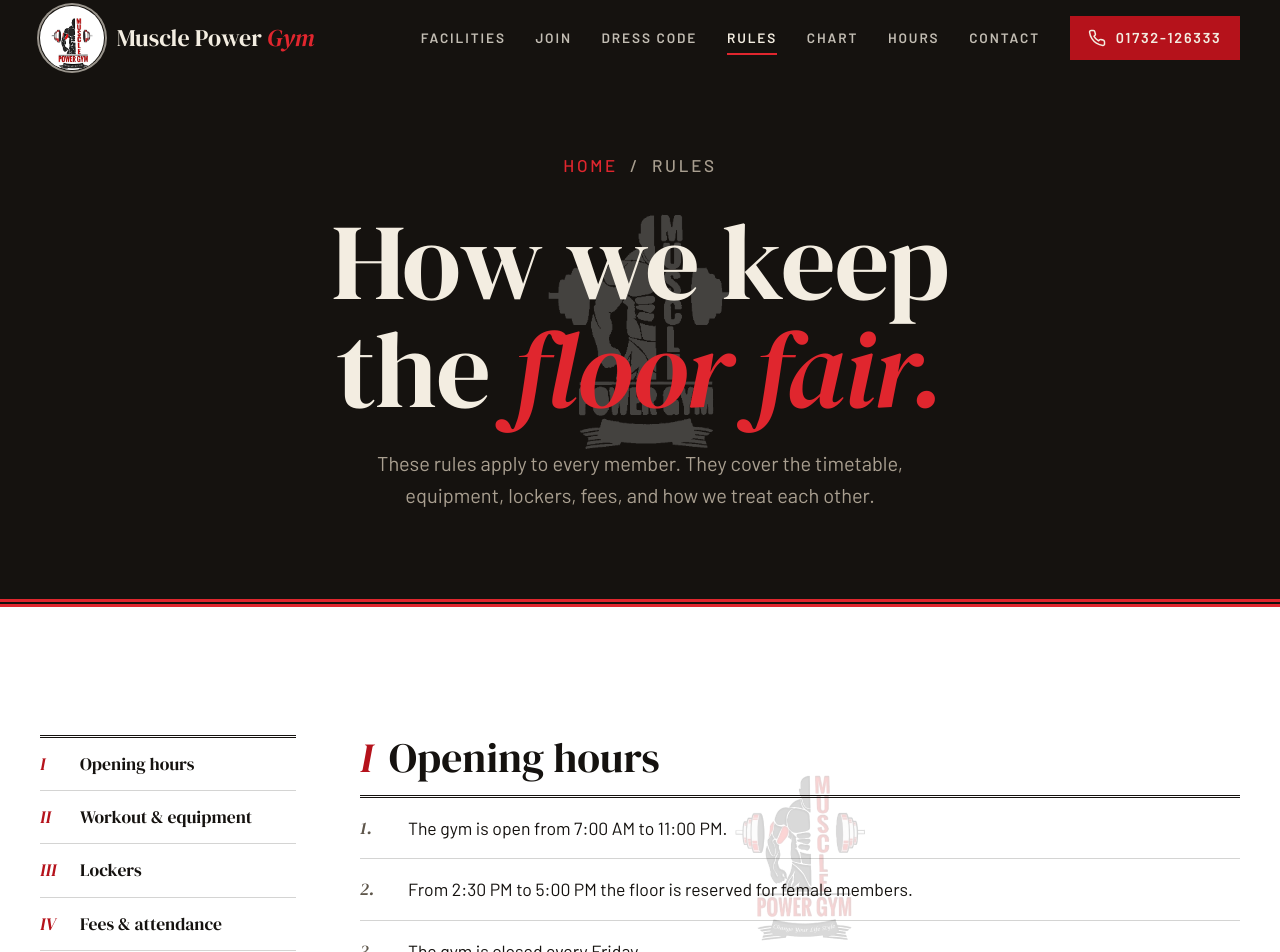
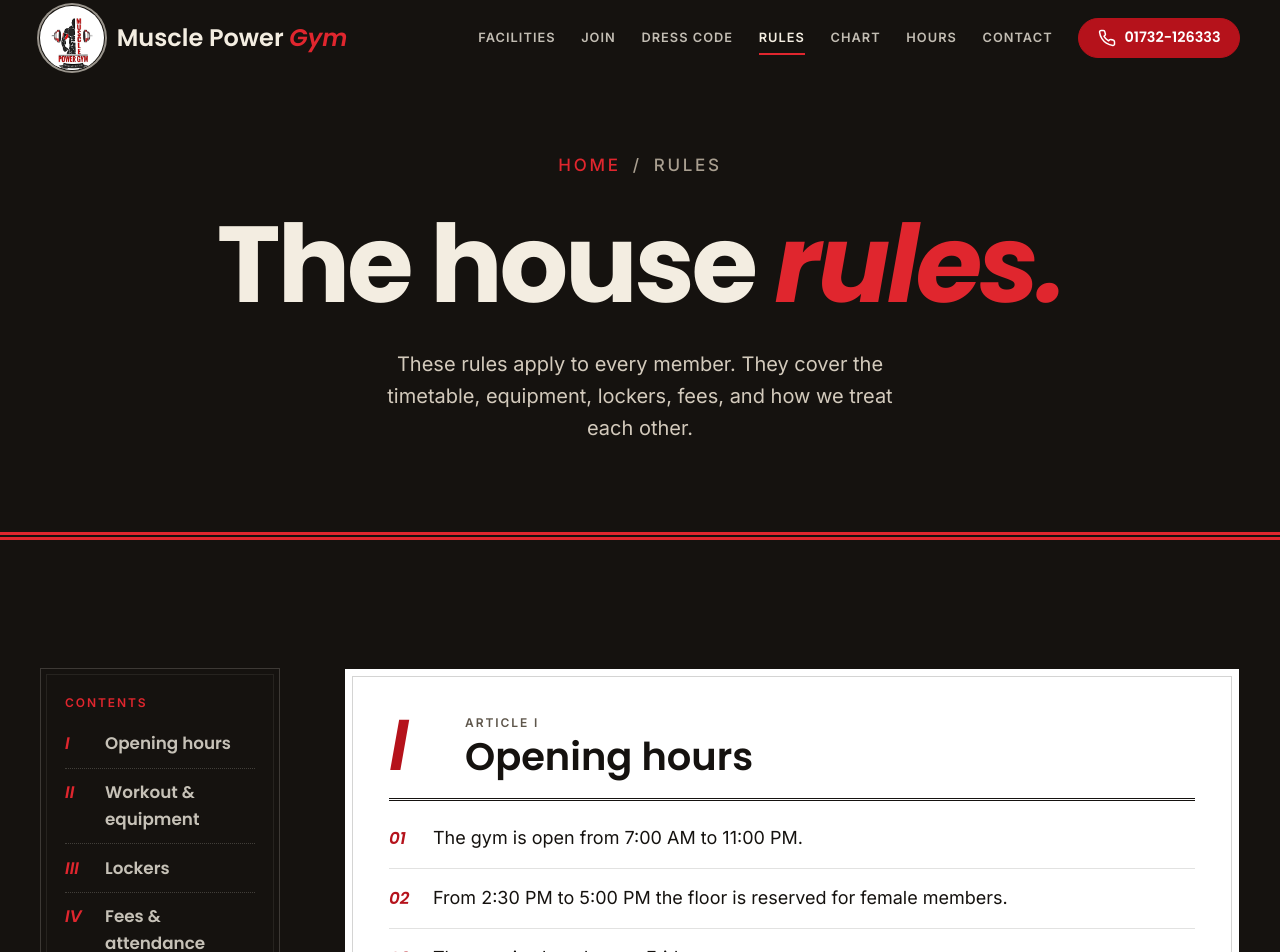
Before and after one commit to KamrulHasaanAnanda/muscle-power-gym, a React (Vite) app: page /rules in a window 1280 px wide. Shown: the top 952 px of the page. Built offline with nearby package versions, Linux system fonts and the light colour scheme.

Commit message:
Refactor styles and update typography for improved design consistency. Replaced font families in CSS and HTML, adjusted button styles, and enhanced layout elements. Updated the Rules page structure for better readability and added a contents section for navigation.

```diff
--- a/index.html
+++ b/index.html
@@ -13,7 +13,7 @@
     <link rel="preconnect" href="https://fonts.googleapis.com" />
     <link rel="preconnect" href="https://fonts.gstatic.com" crossorigin />
     <link
-      href="https://fonts.googleapis.com/css2?family=DM+Serif+Display:ital@0;1&family=Barlow:wght@400;500;600;700&family=Noto+Sans+Bengali:wght@500;700&display=swap"
+      href="https://fonts.googleapis.com/css2?family=Inter:wght@400;500;600;700&family=Poppins:ital,wght@0,500;0,600;0,700;0,800;1,600;1,700&family=Noto+Sans+Bengali:wght@500;700&display=swap"
       rel="stylesheet"
     />
   </head>
--- a/src/App.css
+++ b/src/App.css
@@ -23,16 +23,16 @@
 }
 
 .display {
-  font-family: var(--serif);
-  font-weight: 400;
-  line-height: 1;
-  letter-spacing: -0.01em;
-  font-size: clamp(2.5rem, 6vw, 4.75rem);
+  font-family: var(--heading);
+  font-weight: 700;
+  line-height: 1.08;
+  letter-spacing: -0.03em;
+  font-size: clamp(2.25rem, 5.5vw, 4.25rem);
 }
 
 .display span {
   font-style: italic;
-  font-weight: 400;
+  font-weight: 700;
   color: var(--red);
 }
 
@@ -126,26 +126,36 @@
   display: inline-flex;
   align-items: center;
   justify-content: center;
-  gap: 0.6rem;
-  padding: 0.85rem 1.5rem;
-  border: 1px solid var(--red);
+  gap: 0.55rem;
+  padding: 0.8rem 1.5rem;
+  border: 1.5px solid var(--red);
+  border-radius: 999px;
   background: var(--red);
-  color: var(--cream);
-  font-family: var(--label);
-  font-weight: 600;
-  font-size: 0.95rem;
-  letter-spacing: 0.12em;
-  text-transform: uppercase;
+  color: var(--white);
+  font-family: var(--heading);
+  font-weight: 600;
+  font-size: 0.98rem;
+  line-height: 1.2;
   text-decoration: none;
-  outline: 1px solid rgba(243, 237, 225, 0.45);
-  outline-offset: -5px;
+  white-space: nowrap;
   cursor: pointer;
-  transition: background 0.2s, border-color 0.2s, color 0.2s;
+  box-shadow: 0 8px 20px -10px rgba(181, 18, 27, 0.75);
+  transition: background 0.2s, border-color 0.2s, color 0.2s, transform 0.2s, box-shadow 0.2s;
+}
+
+.btn svg {
+  flex: none;
 }
 
 .btn:hover {
   background: var(--red-dark);
   border-color: var(--red-dark);
+  transform: translateY(-1px);
+  box-shadow: 0 12px 24px -10px rgba(181, 18, 27, 0.85);
+}
+
+.btn:active {
+  transform: translateY(0);
 }
 
 .btn:focus-visible {
@@ -154,12 +164,12 @@
 }
 
 .btn-lg {
-  padding: 1.15rem 2rem;
-  font-size: 1rem;
+  padding: 1rem 1.9rem;
+  font-size: 1.05rem;
 }
 
 .btn-sm {
-  padding: 0.6rem 1.1rem;
+  padding: 0.6rem 1.15rem;
   font-size: 0.9rem;
 }
 
@@ -167,28 +177,33 @@
   background: transparent;
   border-color: currentColor;
   color: var(--text);
-  outline-color: transparent;
+  box-shadow: none;
 }
 
 .btn-ghost:hover {
   background: var(--text);
   border-color: var(--text);
   color: var(--bg);
+  box-shadow: none;
 }
 
 .hero .btn-ghost {
-  color: var(--cream);
+  color: var(--white);
+  border-color: rgba(255, 255, 255, 0.55);
+  background: rgba(255, 255, 255, 0.06);
+  backdrop-filter: blur(6px);
 }
 
 .hero .btn-ghost:hover {
-  background: var(--cream);
-  border-color: var(--cream);
+  background: var(--white);
+  border-color: var(--white);
   color: var(--ink);
 }
 
 .btn-dark {
   background: var(--ink);
   border-color: var(--ink);
+  box-shadow: none;
 }
 
 .btn-dark:hover {
@@ -300,9 +315,10 @@
 }
 
 .brand-name {
-  font-family: var(--serif);
+  font-family: var(--heading);
   font-size: 1.5rem;
   line-height: 1;
+  font-weight: 600;
 }
 
 .brand-name em {
@@ -312,16 +328,17 @@
 #site-nav {
   display: flex;
   align-items: center;
-  gap: 1.85rem;
+  gap: 1.6rem;
 }
 
 #site-nav a:not(.btn) {
   position: relative;
-  font-size: 0.85rem;
-  font-weight: 600;
-  letter-spacing: 0.14em;
+  font-size: 0.8rem;
+  font-weight: 600;
+  letter-spacing: 0.08em;
   text-transform: uppercase;
   text-decoration: none;
+  white-space: nowrap;
   color: rgba(243, 237, 225, 0.78);
   transition: color 0.15s;
 }
@@ -350,7 +367,11 @@
 }
 
 .nav-cta {
-  outline-color: transparent;
+  box-shadow: none;
+}
+
+.brand-name {
+  white-space: nowrap;
 }
 
 .menu-btn {
@@ -388,7 +409,7 @@
   transform: translateY(-0.3rem) rotate(-45deg);
 }
 
-@media (max-width: 1000px) {
+@media (max-width: 1100px) {
   .menu-btn {
     display: block;
   }
@@ -488,9 +509,9 @@
 }
 
 .hero h1 {
-  font-size: clamp(3.25rem, 9.5vw, 8rem);
-  font-weight: 400;
-  line-height: 0.95;
+  font-size: clamp(2.75rem, 8.5vw, 7rem);
+  font-weight: 800;
+  line-height: 1.02;
   margin-bottom: 1.75rem;
 }
 
@@ -539,9 +560,9 @@
 }
 
 .hero-bar strong {
-  font-family: var(--serif);
+  font-family: var(--heading);
   font-size: 1.35rem;
-  font-weight: 400;
+  font-weight: 600;
   line-height: 1.35;
 }
 
@@ -611,12 +632,13 @@
 }
 
 .facilities-side .lead {
-  font-family: var(--serif);
+  font-family: var(--heading);
   font-style: italic;
   font-size: clamp(1.25rem, 2vw, 1.5rem);
   line-height: 1.45;
   color: var(--text);
   margin-bottom: 2rem;
+  font-weight: 600;
 }
 
 .features {
@@ -646,8 +668,8 @@
 }
 
 .features h3 {
-  font-family: var(--serif);
-  font-weight: 400;
+  font-family: var(--heading);
+  font-weight: 600;
   font-size: 1.5rem;
   line-height: 1.2;
   margin-bottom: 0.25rem;
@@ -689,9 +711,9 @@
 
 .step-num {
   display: block;
-  font-family: var(--serif);
+  font-family: var(--heading);
   font-style: italic;
-  font-weight: 400;
+  font-weight: 600;
   font-size: clamp(4.5rem, 8vw, 6.5rem);
   line-height: 1;
   color: var(--red-bright);
@@ -699,8 +721,8 @@
 }
 
 .steps h3 {
-  font-family: var(--serif);
-  font-weight: 400;
+  font-family: var(--heading);
+  font-weight: 600;
   font-size: 1.75rem;
   margin-bottom: 0.6rem;
 }
@@ -753,9 +775,9 @@
 }
 
 .guide-num {
-  font-family: var(--serif);
+  font-family: var(--heading);
   font-style: italic;
-  font-weight: 400;
+  font-weight: 600;
   font-size: 3.5rem;
   line-height: 1;
   color: var(--red);
@@ -772,8 +794,8 @@
 }
 
 .guide h3 {
-  font-family: var(--serif);
-  font-weight: 400;
+  font-family: var(--heading);
+  font-weight: 600;
   font-size: clamp(1.85rem, 3.5vw, 2.5rem);
   line-height: 1.05;
   margin-bottom: 0.6rem;
@@ -855,8 +877,9 @@
   gap: 0.75rem;
   padding: 0.8rem 0.75rem;
   border-bottom: 1px solid var(--line);
-  font-family: var(--serif);
+  font-family: var(--heading);
   font-size: 1.25rem;
+  font-weight: 600;
 }
 
 .days li:last-child {
@@ -922,8 +945,8 @@
 }
 
 .visit-note strong {
-  font-family: var(--serif);
-  font-weight: 400;
+  font-family: var(--heading);
+  font-weight: 600;
   font-style: italic;
   color: var(--text);
 }
@@ -943,8 +966,8 @@
 }
 
 .visit-address h3 {
-  font-family: var(--serif);
-  font-weight: 400;
+  font-family: var(--heading);
+  font-weight: 600;
   font-size: 1.35rem;
 }
 
@@ -1007,17 +1030,18 @@
 }
 
 .contact-card h3 {
-  font-family: var(--serif);
-  font-weight: 400;
+  font-family: var(--heading);
+  font-weight: 600;
   font-size: 2rem;
   line-height: 1.1;
 }
 
 .contact-sub {
-  font-family: var(--serif);
+  font-family: var(--heading);
   font-style: italic;
   color: #a99f90;
   margin: 0.35rem 0 1.75rem;
+  font-weight: 600;
 }
 
 .contact-phones {
@@ -1044,10 +1068,11 @@
 
 .contact-phones span {
   flex: 1;
-  font-family: var(--serif);
+  font-family: var(--heading);
   font-size: clamp(1.6rem, 3vw, 2.1rem);
   line-height: 1;
   font-variant-numeric: tabular-nums;
+  font-weight: 600;
 }
 
 .contact-phones a > svg:last-child {
@@ -1104,17 +1129,18 @@
 }
 
 .form h3 {
-  font-family: var(--serif);
-  font-weight: 400;
+  font-family: var(--heading);
+  font-weight: 600;
   font-size: 2rem;
   line-height: 1.1;
 }
 
 .form-sub {
-  font-family: var(--serif);
+  font-family: var(--heading);
   font-style: italic;
   color: #5e564b;
   margin: 0.35rem 0 1.75rem;
+  font-weight: 600;
 }
 
 .form-row {
@@ -1199,12 +1225,12 @@
 
 .page-hero .display {
   font-size: clamp(3rem, 8.5vw, 6.75rem);
-  font-weight: 400;
+  font-weight: 700;
   margin-bottom: 1.5rem;
 }
 
 .page-hero .lead {
-  color: #a99f90;
+  color: #d3cabc;
   margin-inline: auto;
 }
 
@@ -1242,8 +1268,8 @@
   gap: 0.35rem;
   width: fit-content;
   margin: 4rem auto 0;
-  font-family: var(--serif);
-  font-weight: 400;
+  font-family: var(--heading);
+  font-weight: 600;
   font-size: clamp(1.6rem, 3vw, 2.25rem);
   text-decoration: none;
 }
@@ -1291,17 +1317,17 @@
 
 .kit-num {
   display: block;
-  font-family: var(--serif);
+  font-family: var(--heading);
   font-style: italic;
-  font-weight: 400;
+  font-weight: 600;
   font-size: 1.15rem;
   color: var(--red);
   margin-bottom: 0.5rem;
 }
 
 .kit h3 {
-  font-family: var(--serif);
-  font-weight: 400;
+  font-family: var(--heading);
+  font-weight: 600;
   font-size: 1.75rem;
   line-height: 1.1;
   margin-bottom: 0.75rem;
@@ -1330,8 +1356,8 @@
 
 .notice strong {
   display: block;
-  font-family: var(--serif);
-  font-weight: 400;
+  font-family: var(--heading);
+  font-weight: 600;
   font-size: clamp(1.5rem, 3vw, 2.15rem);
   line-height: 1.15;
   margin-bottom: 0.85rem;
@@ -1356,10 +1382,14 @@
 
 /* Rules */
 
+.rules-section {
+  --bg: var(--ink);
+}
+
 .rules {
   display: grid;
-  grid-template-columns: 16rem 1fr;
-  gap: clamp(2rem, 5vw, 4.5rem);
+  grid-template-columns: 15rem 1fr;
+  gap: clamp(2rem, 5vw, 4rem);
   align-items: start;
 }
 
@@ -1368,21 +1398,34 @@
   top: 6.5rem;
   display: flex;
   flex-direction: column;
-  border-top: 3px double var(--ink);
-  border-bottom: 3px double var(--ink);
+  padding: 1.5rem;
+  border: 1px solid rgba(243, 237, 225, 0.18);
+  outline: 1px solid rgba(243, 237, 225, 0.08);
+  outline-offset: -7px;
+}
+
+.rules-index-title {
+  font-family: var(--label);
+  font-weight: 600;
+  font-size: 0.75rem;
+  letter-spacing: 0.16em;
+  text-transform: uppercase;
+  color: var(--red-bright);
+  margin-bottom: 0.5rem;
 }
 
 .rules-index a {
   display: flex;
   align-items: baseline;
   gap: 0.75rem;
-  padding: 0.75rem 0;
-  border-bottom: 1px solid var(--line);
-  font-family: var(--serif);
-  font-weight: 400;
-  font-size: 1.1rem;
+  padding: 0.65rem 0;
+  border-bottom: 1px dotted rgba(243, 237, 225, 0.2);
+  font-family: var(--heading);
+  font-size: 1.05rem;
+  color: rgba(243, 237, 225, 0.8);
   text-decoration: none;
-  transition: color 0.15s;
+  transition: color 0.15s, padding 0.15s;
+  font-weight: 600;
 }
 
 .rules-index a:last-child {
@@ -1392,34 +1435,71 @@
 .rules-index a span {
   min-width: 1.75rem;
   font-style: italic;
+  color: var(--red-bright);
+}
+
+.rules-index a:hover {
+  color: var(--cream);
+  padding-left: 0.35rem;
+}
+
+.rules-body {
+  display: grid;
+  gap: clamp(1.25rem, 3vw, 2rem);
+}
+
+.rule-group {
+  position: relative;
+  padding: clamp(1.75rem, 4vw, 2.75rem);
+  background: var(--white);
+  color: var(--ink);
+  border: 1px solid var(--ink);
+  outline: 1px solid rgba(21, 18, 15, 0.18);
+  outline-offset: -9px;
+  overflow: hidden;
+  scroll-margin-top: 6.5rem;
+}
+
+.rules-section .rule-group::before {
+  content: none;
+}
+
+.rule-head {
+  display: flex;
+  align-items: center;
+  gap: 1.25rem;
+  padding-bottom: 1.25rem;
+  margin-bottom: 0.5rem;
+  border-bottom: 3px double var(--ink);
+}
+
+.rule-num {
+  flex: none;
+  min-width: 3.5rem;
+  font-family: var(--heading);
+  font-style: italic;
+  font-size: clamp(3.25rem, 7vw, 4.5rem);
+  line-height: 0.9;
   color: var(--red);
-}
-
-.rules-index a:hover {
-  color: var(--red);
-  font-style: italic;
-}
-
-.rule-group {
-  margin-bottom: 3.5rem;
-}
-
-.rule-group h2 {
-  display: flex;
-  align-items: baseline;
-  gap: 1rem;
-  font-family: var(--serif);
-  font-weight: 400;
-  font-size: clamp(1.9rem, 3.5vw, 2.6rem);
-  line-height: 1.1;
-  padding-bottom: 0.9rem;
-  border-bottom: 3px double var(--ink);
-}
-
-.rule-group h2 span {
-  font-style: italic;
-  font-weight: 400;
-  color: var(--red);
+  font-weight: 600;
+}
+
+.rule-article {
+  font-family: var(--label);
+  font-weight: 600;
+  font-size: 0.75rem;
+  letter-spacing: 0.16em;
+  text-transform: uppercase;
+  color: #5e564b;
+  margin-bottom: 0.25rem;
+}
+
+.rule-head h2 {
+  font-family: var(--heading);
+  font-weight: 600;
+  font-size: clamp(1.7rem, 3.5vw, 2.4rem);
+  line-height: 1.05;
+  color: var(--ink);
 }
 
 .rule-group ol {
@@ -1432,66 +1512,162 @@
 .rule-group li {
   counter-increment: rule;
   display: grid;
-  grid-template-columns: 2.25rem 1fr;
+  grid-template-columns: 2rem 1fr;
   gap: 0.75rem;
-  padding: 1rem 0;
-  border-bottom: 1px solid var(--line);
-  font-size: 1.1rem;
+  padding: 0.95rem 0;
+  border-bottom: 1px solid rgba(21, 18, 15, 0.12);
+  font-size: 1.125rem;
+  line-height: 1.6;
+  color: var(--ink);
+}
+
+.rule-group li:last-child {
+  border-bottom: 0;
+  padding-bottom: 0;
 }
 
 .rule-group li::before {
-  content: counter(rule) ".";
-  font-family: var(--serif);
+  content: counter(rule, decimal-leading-zero);
+  font-family: var(--heading);
   font-style: italic;
-  font-weight: 400;
-  color: var(--mute);
+  font-size: 1.05rem;
+  color: var(--red);
+  padding-top: 0.05rem;
+  font-weight: 600;
 }
 
 .rules-sign {
   display: flex;
   flex-direction: column;
   align-items: center;
-  gap: 0.4rem;
-  padding: 2.5rem 2rem;
+  padding: clamp(2.5rem, 5vw, 3.5rem) 1.5rem;
   text-align: center;
-  background: var(--ink);
-  color: var(--cream);
-  outline: 1px solid rgba(243, 237, 225, 0.3);
-  outline-offset: -9px;
-  font-family: var(--serif);
+  background: var(--cream);
+  color: var(--ink);
+  outline: 1px solid var(--ink);
+  outline-offset: -10px;
+}
+
+.rules-section .rules-sign::before {
+  content: none;
+}
+
+.rules-thanks {
+  font-family: var(--heading);
   font-style: italic;
-  font-size: 1.3rem;
-}
-
-.rules-sign a {
-  font-style: normal;
-  font-weight: 400;
-  text-decoration: none;
-  color: var(--cream);
-}
-
-.rules-sign a:hover {
-  color: var(--red-bright);
+  font-size: 1.2rem;
+  color: #5e564b;
+  font-weight: 600;
+}
+
+.rules-signature {
+  margin-top: 0.75rem;
+  padding: 0 1.5rem 0.4rem;
+  border-bottom: 1px solid var(--ink);
+  font-family: var(--heading);
+  font-style: italic;
+  font-size: clamp(2rem, 6vw, 2.75rem);
+  line-height: 1.1;
+  color: var(--red);
+  font-weight: 600;
 }
 
 .rules-sign strong {
-  margin-top: 0.4rem;
+  margin-top: 0.6rem;
   font-family: var(--label);
-  font-style: normal;
-  font-weight: 600;
-  font-size: 0.85rem;
+  font-weight: 600;
+  font-size: 0.75rem;
   letter-spacing: 0.16em;
   text-transform: uppercase;
+}
+
+.rules-phones {
+  display: flex;
+  align-items: center;
+  flex-wrap: wrap;
+  justify-content: center;
+  gap: 0.75rem;
+  margin-top: 1.5rem;
+  font-family: var(--heading);
+  font-size: 1.3rem;
+  font-weight: 600;
+}
+
+.rules-phones a {
+  text-decoration: none;
+}
+
+.rules-phones a:hover {
+  color: var(--red);
+}
+
+.rules-phones i {
+  font-style: normal;
+  font-size: 0.55em;
+  color: var(--red);
+}
+
+.rules-section .next-link span {
   color: var(--red-bright);
 }
 
 @media (max-width: 860px) {
   .rules {
     grid-template-columns: 1fr;
-  }
-
+    gap: 1.5rem;
+  }
+
+  /* Contents becomes a swipeable chip row that sticks under the nav */
   .rules-index {
-    position: static;
+    position: sticky;
+    top: 4.75rem;
+    z-index: 5;
+    flex-direction: row;
+    gap: 0.5rem;
+    margin-inline: -1.25rem;
+    padding: 0.75rem 1.25rem;
+    border: 0;
+    border-bottom: 1px solid rgba(243, 237, 225, 0.12);
+    outline: 0;
+    background: rgba(21, 18, 15, 0.96);
+    backdrop-filter: blur(8px);
+    overflow-x: auto;
+    scrollbar-width: none;
+  }
+
+  .rules-index::-webkit-scrollbar {
+    display: none;
+  }
+
+  .rules-index-title {
+    display: none;
+  }
+
+  .rules-index a,
+  .rules-index a:last-child {
+    flex: none;
+    gap: 0.45rem;
+    padding: 0.45rem 0.9rem;
+    border: 1px solid rgba(243, 237, 225, 0.22);
+    border-radius: 999px;
+    font-size: 0.95rem;
+    white-space: nowrap;
+  }
+
+  .rules-index a:hover {
+    padding-left: 0.9rem;
+  }
+
+  .rules-index a span {
+    min-width: 0;
+  }
+
+  .rule-group {
+    scroll-margin-top: 9rem;
+  }
+
+  .rule-head {
+    gap: 1rem;
   }
 }
 
@@ -1531,17 +1707,19 @@
 }
 
 .foot-name {
-  font-family: var(--serif);
+  font-family: var(--heading);
   font-size: clamp(2rem, 4vw, 2.75rem);
   line-height: 1.1;
+  font-weight: 600;
 }
 
 .foot-tag {
-  font-family: var(--serif);
+  font-family: var(--heading);
   font-style: italic;
   font-size: 1.2rem;
   color: var(--red-bright);
   margin-top: 0.25rem;
+  font-weight: 600;
 }
 
 .foot-brand::after {
@@ -1565,8 +1743,8 @@
 }
 
 .foot h4 {
-  font-family: var(--serif);
-  font-weight: 400;
+  font-family: var(--heading);
+  font-weight: 600;
   font-size: 1.4rem;
   margin-bottom: 0.6rem;
 }
@@ -1652,8 +1830,8 @@
 }
 
 .chart-head h2 {
-  font-family: var(--serif);
-  font-weight: 400;
+  font-family: var(--heading);
+  font-weight: 600;
   font-size: clamp(2rem, 4vw, 2.75rem);
   line-height: 1;
 }
@@ -1685,8 +1863,8 @@
 
 .chart-list strong {
   display: block;
-  font-family: var(--serif);
-  font-weight: 400;
+  font-family: var(--heading);
+  font-weight: 600;
   font-size: 1.35rem;
   line-height: 1.15;
 }
@@ -1807,3 +1985,21 @@
     content: none;
   }
 }
+
+/* Keep hero intro text clear of the watermark */
+.page-hero .container::before {
+  content: none;
+}
+
+@media (max-width: 520px) {
+  .hero-actions,
+  .visit-actions {
+    flex-direction: column;
+    align-self: stretch;
+  }
+
+  .hero-actions .btn,
+  .visit-actions .btn {
+    width: 100%;
+  }
+}
--- a/src/index.css
+++ b/src/index.css
@@ -18,10 +18,10 @@
   --line: rgba(21, 18, 15, 0.18);
   --line-strong: var(--ink);
 
-  --serif: "DM Serif Display", Georgia, "Times New Roman", serif;
-  --label: "Barlow", system-ui, sans-serif;
-  --font: "Barlow", system-ui, -apple-system, "Segoe UI", sans-serif;
-  --bengali: "Noto Sans Bengali", "Barlow", sans-serif;
+  --heading: "Poppins", system-ui, -apple-system, "Segoe UI", sans-serif;
+  --label: "Inter", system-ui, sans-serif;
+  --font: "Inter", system-ui, -apple-system, "Segoe UI", sans-serif;
+  --bengali: "Noto Sans Bengali", "Inter", sans-serif;
   color-scheme: light;
 }
 
--- a/src/pages/Rules.jsx
+++ b/src/pages/Rules.jsx
@@ -23,9 +23,7 @@ export default function Rules() {
             Rules
           </p>
           <h1 className="display">
-            How we keep
-            <br />
-            the <span>floor fair.</span>
+            The house <span>rules.</span>
           </h1>
           <p className="lead">
             These rules apply to every member. They cover the timetable,
@@ -34,9 +32,10 @@ export default function Rules() {
         </div>
       </section>
 
-      <section className="section paper">
+      <section className="section ink rules-section">
         <div className="container rules">
           <nav className="rules-index" aria-label="Rule sections">
+            <p className="rules-index-title">Contents</p>
             {ruleGroups.map((group, i) => (
               <a key={group.title} href={`#${slug(group.title)}`}>
                 <span>{roman[i]}</span>
@@ -47,10 +46,15 @@ export default function Rules() {
           <div className="rules-body">
             {ruleGroups.map((group, i) => (
               <article key={group.title} id={slug(group.title)} className="rule-group">
-                <h2>
-                  <span>{roman[i]}</span>
-                  {group.title}
-                </h2>
+                <header className="rule-head">
+                  <span className="rule-num" aria-hidden="true">
+                    {roman[i]}
+                  </span>
+                  <div>
+                    <p className="rule-article">Article {roman[i]}</p>
+                    <h2>{group.title}</h2>
+                  </div>
+                </header>
                 <ol>
                   {group.items.map((item) => (
                     <li key={item}>{item}</li>
@@ -58,15 +62,16 @@ export default function Rules() {
                 </ol>
               </article>
             ))}
-            <p className="rules-sign">
-              Thank you for your cooperation.
-              <span>
+            <div className="rules-sign">
+              <p className="rules-thanks">Thank you for your cooperation.</p>
+              <p className="rules-signature">Muscle Power Gym</p>
+              <strong>Management</strong>
+              <p className="rules-phones">
                 <a href={`tel:${PHONE_TEL}`}>{PHONE}</a>
-                {' · '}
+                <i aria-hidden="true">✦</i>
                 <a href={`tel:${PHONE_2_TEL}`}>{PHONE_2}</a>
-              </span>
-              <strong>Muscle Power Gym Management</strong>
-            </p>
+              </p>
+            </div>
             <Link className="next-link" to="/dress-code">
               <span>Next</span>
               See the dress code
```
